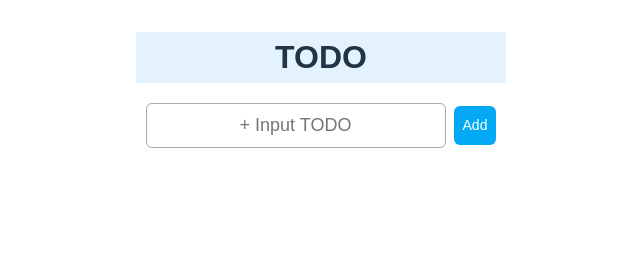
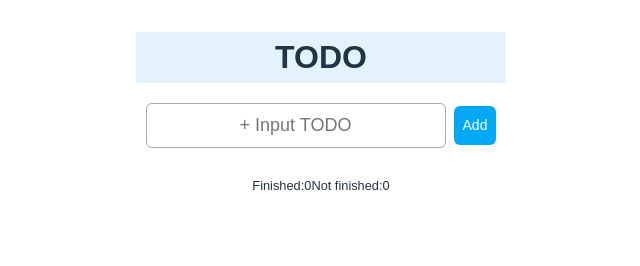
Before and after one commit to calktee/vuejs-tutorial, a Vue app in the folder todo-app/: page / in a window 1280 px wide. Shown: the top 266 px of the page, without its empty margins (319-959 px from the left). Built offline with nearby package versions, Linux system fonts and the light colour scheme.

Commit message:
feat: Add feature for show number of finished tasks

```diff
--- a/todo-app/src/components/MainTodo.vue
+++ b/todo-app/src/components/MainTodo.vue
@@ -3,7 +3,7 @@
 import { useTodoList } from '../composables/useTodoList';
 const todoRef = ref('');
 const isEditRef = ref(false);
-const { todoListRef, add, show, edit, del, check } = useTodoList();
+const { todoListRef, add, show, edit, del, check, countFin } = useTodoList();
 
 const addTodo = () => {
   add(todoRef.value);
@@ -39,8 +39,13 @@
   </div>
   <div class="box_list">
     <div class="todo_list" v-for="todo in todoListRef" :key="todo.id">
-      <div class="todo">
-        <input type="checkbox" class="check" />
+      <div class="todo" :class="{ fin: todo.checked }">
+        <input
+          type="checkbox"
+          class="check"
+          @change="changeCheck(todo.id)"
+          :checked="todo.checked"
+        />
         <label>{{ todo.task }}</label>
       </div>
       <div class="btns">
@@ -48,6 +53,10 @@
         <button class="btn pink" @click="deleteTodo(todo.id)">Delete</button>
       </div>
     </div>
+  </div>
+  <div class="finCount">
+    <span>Finished:{{ countFin }}</span>
+    <span>Not finished:{{ todoListRef.length - countFin }}</span>
   </div>
 </template>
 
@@ -113,4 +122,14 @@
 .pink {
   background-color: #ff4081;
 }
+
+.fin {
+  text-decoration: line-through;
+  background-color: #dddddd;
+  color: #777777;
+}
+.finCount {
+  margin-top: 8px;
+  font-size: 0.8em;
+}
 </style>
--- a/todo-app/src/composables/useTodoList.js
+++ b/todo-app/src/composables/useTodoList.js
@@ -1,4 +1,4 @@
-import { callWithAsyncErrorHandling, ref } from 'vue';
+import { computed, ref } from 'vue';
 
 export const useTodoList = () => {
   const ls = localStorage.todoList;
@@ -15,7 +15,7 @@
 
   const add = (task) => {
     const id = new Date().getTime();
-    todoListRef.value.push({ id: id, task: task });
+    todoListRef.value.push({ id: id, task: task, checked: false });
     localStorage.todoList = JSON.stringify(todoListRef.value);
   };
   const show = (id) => {
@@ -45,6 +45,10 @@
     todoListRef.value.splice(idx, 1, todo);
     localStorage.todoList = JSON.stringify(todoListRef.value);
   };
+  const countFin = computed(() => {
+    const finArr = todoListRef.value.filter((todo) => todo.checked);
+    return finArr.length;
+  });
 
-  return { todoListRef, add, show, edit, del, check };
+  return { todoListRef, add, show, edit, del, check, countFin };
 };
```
